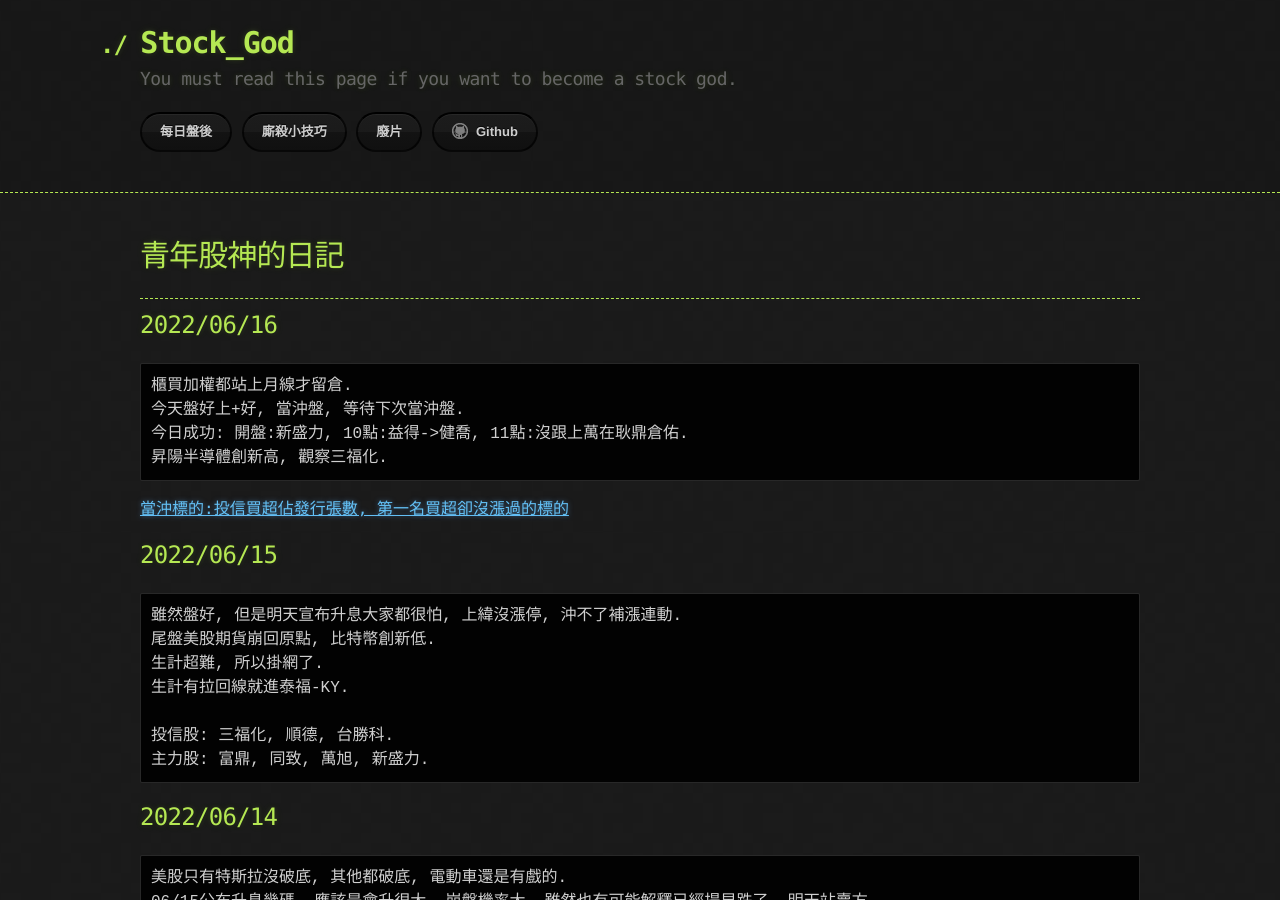
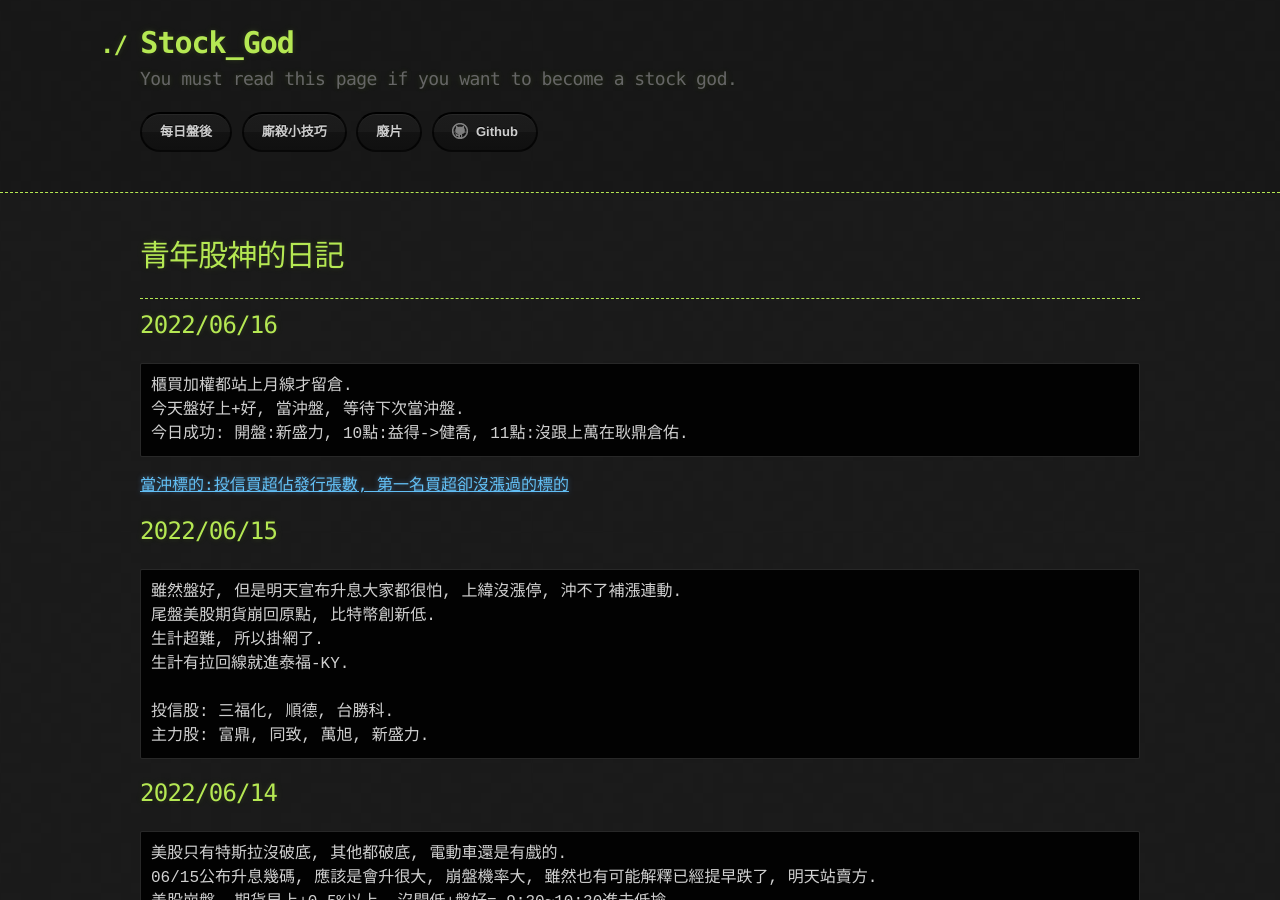
Before and after one commit to lepg5487/Stock_God, a Jekyll site: the page built from index.md, in a window 1280 px wide and 900 px high. Built offline with Jekyll 4.4.1, drawn with Linux system fonts in a browser that asks for light colours; our own code applies the rules of GitHub Pages for plain Markdown files.

Commit message:
Update index.md

````diff
--- a/index.md
+++ b/index.md
@@ -11,7 +11,6 @@ layout: testlayouts
 櫃買加權都站上月線才留倉.
 今天盤好上+好, 當沖盤, 等待下次當沖盤.
 今日成功: 開盤:新盛力, 10點:益得->健喬, 11點:沒跟上萬在耿鼎倉佑.
-昇陽半導體創新高, 觀察三福化.
 ```
 [當沖標的:投信買超佔發行張數, 第一名買超卻沒漲過的標的](https://goodinfo.tw/tw/StockList.asp?RPT_TIME=&MARKET_CAT=%E7%86%B1%E9%96%80%E6%8E%92%E8%A1%8C&INDUSTRY_CAT=%E6%8A%95%E4%BF%A1%E8%B2%B7%E8%B6%85%E4%BD%94%E7%99%BC%E8%A1%8C%E5%BC%B5%E6%95%B8+%E2%80%93+%E7%95%B6%E6%97%A5%40%40%E6%8A%95%E4%BF%A1%E8%B2%B7%E8%B6%85%E4%BD%94%E7%99%BC%E8%A1%8C%E5%BC%B5%E6%95%B8%40%40%E6%8A%95%E4%BF%A1+%E2%80%93+%E7%95%B6%E6%97%A5)
 ## 2022/06/15
````
